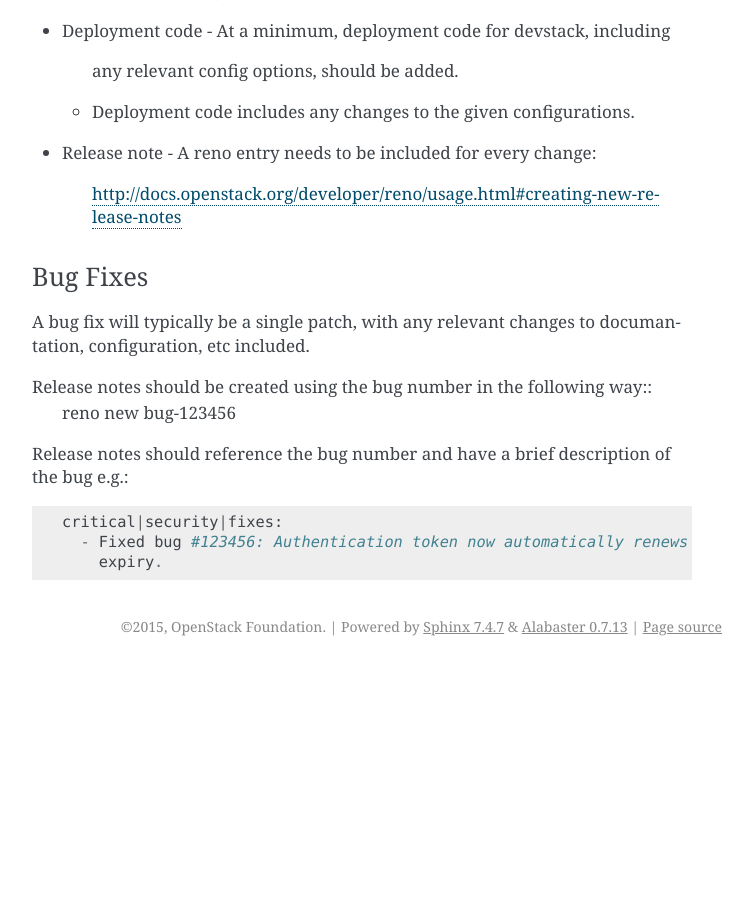
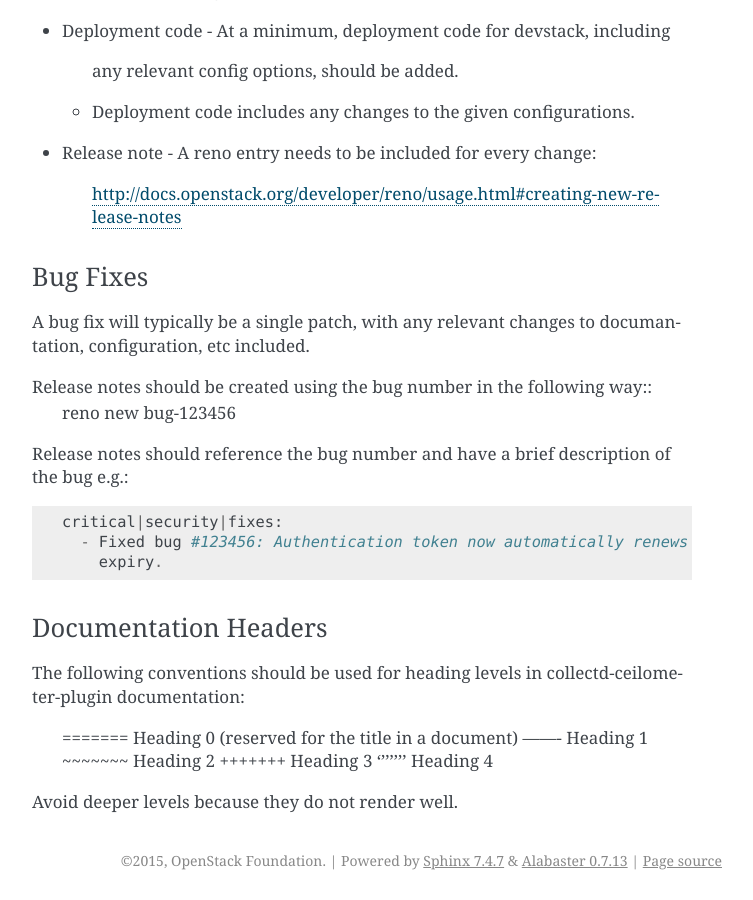
Before and after one commit to openstack-archive/collectd-openstack-plugins, a Sphinx documentation site: the page built from doc/source/contributing.rst, in a window 1280 px wide and 900 px high, scrolled down 1407 px. Shown: the whole window, without its empty margins (388-1141 px from the left). Built offline with Sphinx 7.4.7, drawn with Linux system fonts in a browser that asks for light colours; pages that are not in the unit, such as notebooks, are missing from menus; before the commit the page ends 2073 px from its top, so only the background shows below that; some of the changed text lies outside the part shown.

Commit message:
Add headers to usage.rst to make config headings linkable
- Config options described in usage.rst are now linkable.
- Added note to CONTRIBUTING.rst for the different header levels

Change-Id: Ibe918b28d45d0b08b36af4af89f146d0f9930131
Closes-Bug: #1673530

```diff
--- a/CONTRIBUTING.rst
+++ b/CONTRIBUTING.rst
@@ -79,3 +79,16 @@
   critical|security|fixes:
     - Fixed bug #123456: Authentication token now automatically renews after
       expiry.
+
+Documentation Headers
+---------------------
+The following conventions should be used for heading levels in
+collectd-ceilometer-plugin documentation:
+
+      =======  Heading 0 (reserved for the title in a document)
+      -------  Heading 1
+      ~~~~~~~  Heading 2
+      +++++++  Heading 3
+      '''''''  Heading 4
+
+Avoid deeper levels because they do not render well.
```
Also changed, not shown: doc/source/usage.rst (+20 -0 lines), 1 other file.
